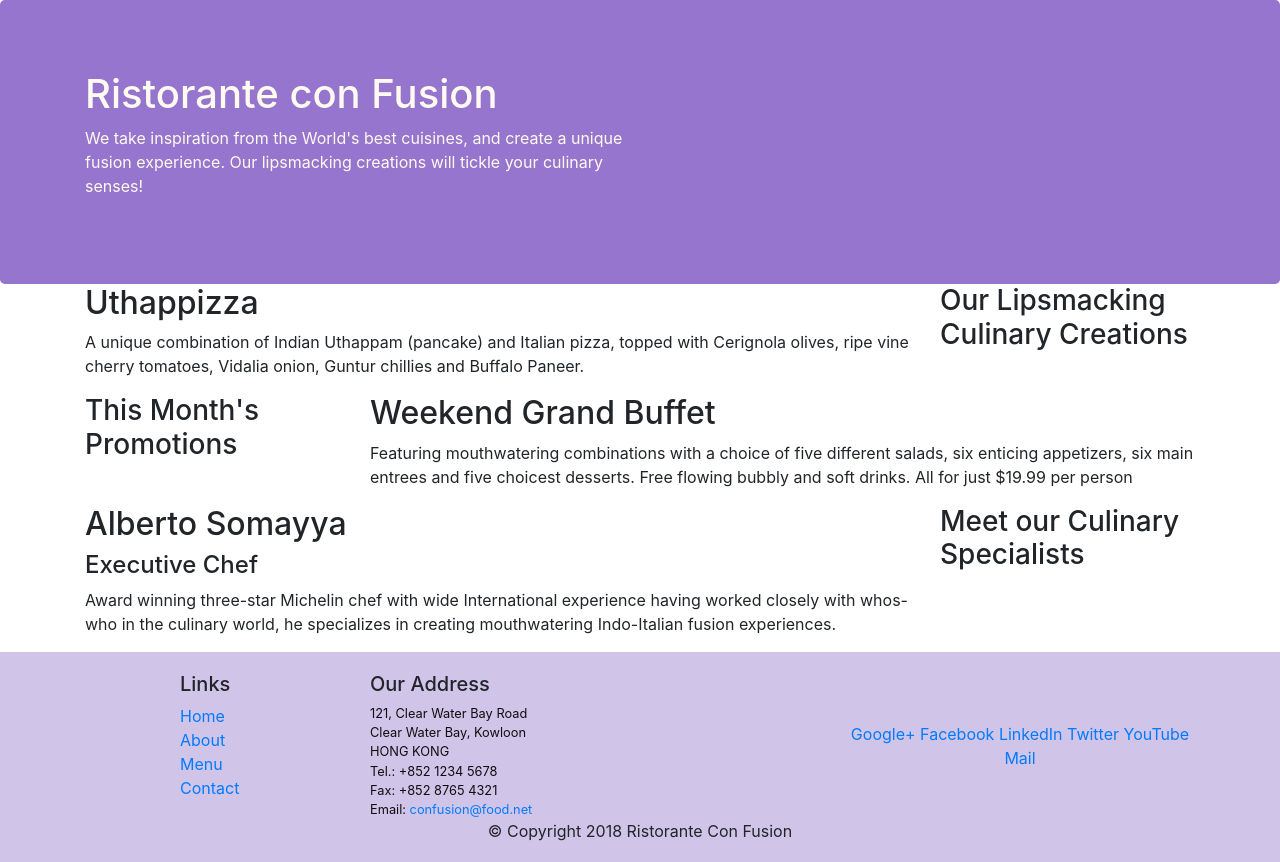
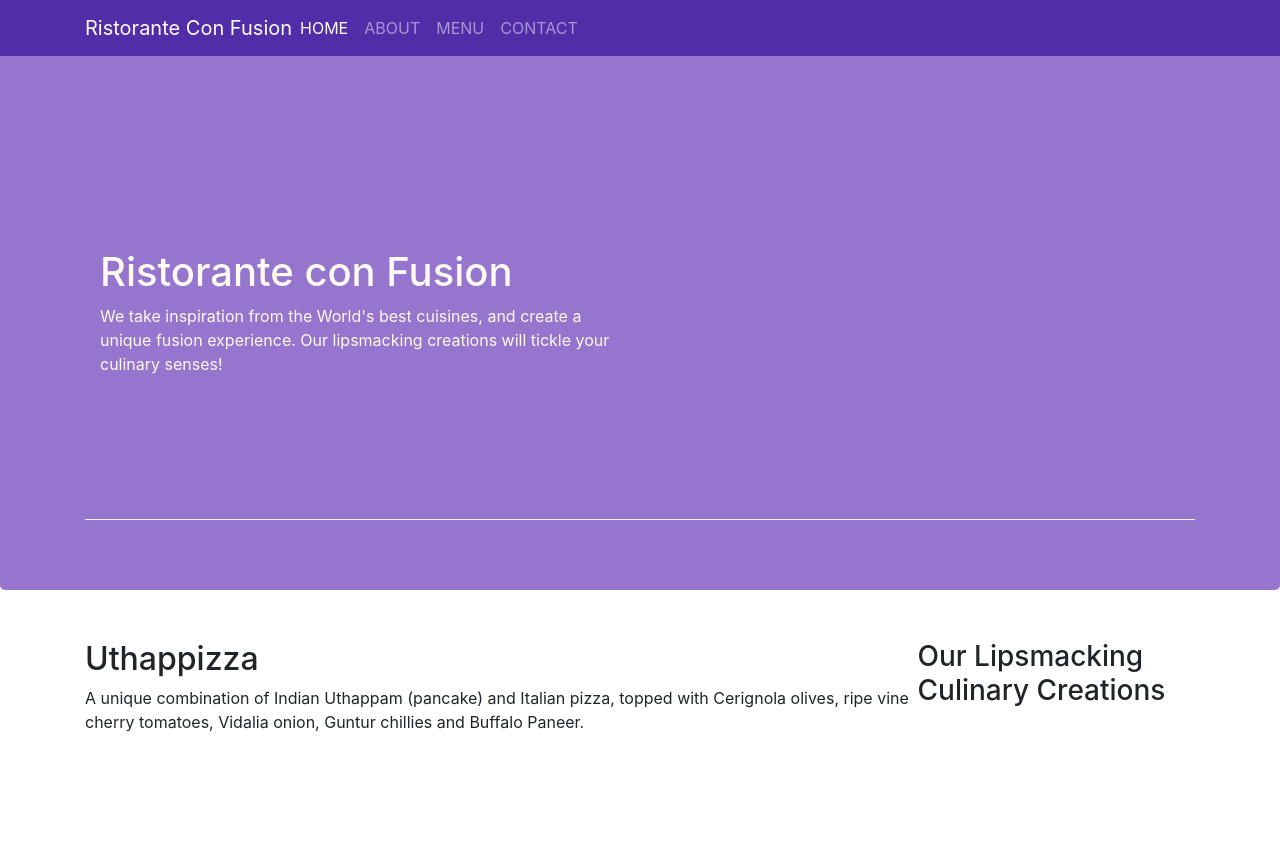
Before and after one commit to Eshwar0601/conFusion, a website: page index.html in a window 1280 px wide. Shown: the top 862 px of the page. Drawn offline with nearby package versions, Linux system fonts and the light colour scheme.

Commit message:
navbar and breadcrumbs

```diff
--- a/index.html
+++ b/index.html
@@ -5,16 +5,31 @@
     <meta http-equiv="x-ua-compatible" content="ie=edge">
     <!-- Bootstrap CSS -->
     <link rel="stylesheet" href="node_modules/bootstrap/dist/css/bootstrap.min.css">
-    <link rel="stylesheet" href="style.css"
+    <link rel="stylesheet" href="style.css">
 <head>
     <title>Ristorante Con Fusion</title>
 </head>
 
 <body>
-
+    <nav class="navbar navbar-expand-sm navbar-dark fixed-top">
+        <div class="container">
+          <button class="navbar-toggler" type="button" data-toggle="collapse" data-target="#Navbar">
+              <span class="navbar-toggler-icon"></span>
+          </button>
+          <a class="navbar-brand mr-auto" href="#">Ristorante Con Fusion</a>
+          <div class="collapse navbar-collapse" id="Navbar">
+            <ul class="navbar-nav mr-auto">
+                <li class="nav-item active"><a class="nav-link" href="#">HOME</a></li>
+                <li class="nav-item"><a class="nav-link" href="./about.html">ABOUT</a></li>
+                <li class="nav-item"><a class="nav-link" href="#">MENU</a></li>
+                <li class="nav-item"><a class="nav-link" href="#">CONTACT</a></li>
+            </ul>
+          </div>
+      </div>
+    </nav>
     <header class="jumbotron">
         <div class="container">
-            <div class="row">
+            <div class="row row-content align-items-center">
                 <div class="col-12 col-sm-6">
                     <h1>Ristorante con Fusion</h1>
                     <p>We take inspiration from the World's best cuisines, and create a unique fusion experience. Our lipsmacking creations will tickle your culinary senses!</p>
@@ -24,34 +39,42 @@
             </div>
         </div>
     </header>
+    <!-- <div class="container">
+        <div class="col-12 breadcrumb">
+            <ol class="breadcrumb-item ">
+                <li class="breadcrumb-item"><a href="./index.html">HOME</a></li>
+                <li class="breadcrumb-item"><a href="./about.html">ABOUT</a></li>
+            </ol>
+        </div>
+    </div> -->
 
     <div class="container">
-        <div class="row">
-            <div class="col-12 col-sm-4 col-md-3 order-sm-last">
+        <div class="row row-header">
+            <div class="col-12 col-sm-4 col-md-3 order-sm-last row-content">
                 <h3>Our Lipsmacking Culinary Creations</h3>
             </div>
-            <div class="col col-sm col-md order-sm-first">
+            <div class="col col-sm col-md order-sm-first row-content">
                 <h2>Uthappizza</h2>
                 <p>A unique combination of Indian Uthappam (pancake) and Italian pizza, topped with Cerignola olives, ripe vine cherry tomatoes, Vidalia onion, Guntur chillies and Buffalo Paneer.</p>
             </div>
         </div>
 
 
-        <div class="row">
-            <div class="col-12 col-sm-4 col-md-3">
+        <div class="row  row-header">
+            <div class="col-12 col-sm-4 col-md-3 row-content">
                 <h3>This Month's Promotions</h3>
             </div>
-            <div class="col col-sm col-md">
+            <div class="col col-sm col-md row-content">
                 <h2>Weekend Grand Buffet</h2>
                 <p>Featuring mouthwatering combinations with a choice of five different salads, six enticing appetizers, six main entrees and five choicest desserts. Free flowing bubbly and soft drinks. All for just $19.99 per person </p>
             </div>
         </div>
 
-        <div class="row">
-            <div class="col-12 col-sm-4 col-md-3 order-sm-last">
+        <div class="row row-header">
+            <div class="col-12 col-sm-4 col-md-3 order-sm-last row-content">
                 <h3>Meet our Culinary Specialists</h3>
             </div>
-            <div class="col col-sm col-md order-sm-first">
+            <div class="col col-sm col-md order-sm-first row-content">
                 <h2>Alberto Somayya</h2>
                 <h4>Executive Chef</h4>
                 <p>Award winning three-star Michelin chef with wide International experience having worked closely with whos-who in the culinary world, he specializes in creating mouthwatering Indo-Italian fusion experiences. </p>
@@ -65,8 +88,8 @@
                 <div class="col-4 offset-1 col-sm-2">
                     <h5>Links</h5>
                     <ul class="list-unstyled">
-                        <li><a href="#">Home</a></li>
-                        <li><a href="#">About</a></li>
+                        <li class="active"><a href="#">Home</a></li>
+                        <li><a href="./about.html">About</a></li>
                         <li><a href="#">Menu</a></li>
                         <li><a href="#">Contact</a></li>
                     </ul>
--- a/style.css
+++ b/style.css
@@ -26,3 +26,12 @@ address{
     margin:0px auto;
     padding: 20px 0px 20px 0px;
 }
+
+body {
+  padding: 50px 0 0 0;
+  z-index: 0;
+}
+
+.navbar-dark {
+  background-color: #512DA8;
+}
```
Also changed, not shown: about.html (+27 -4 lines), 1 other file.
